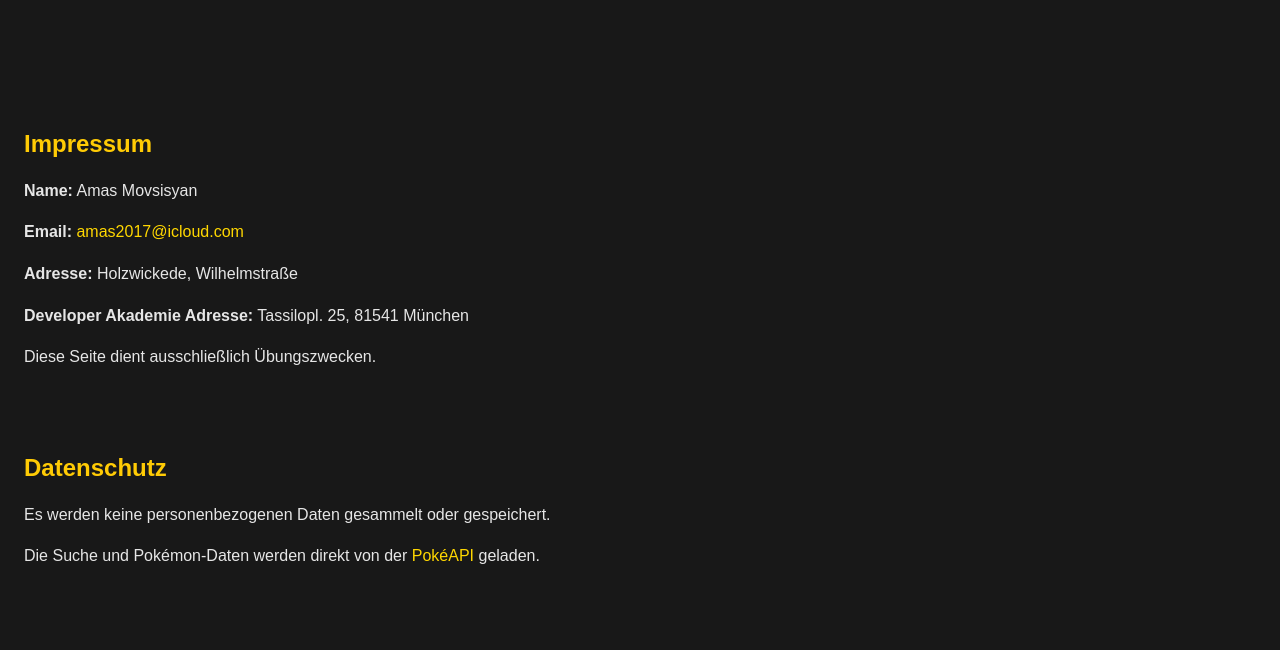
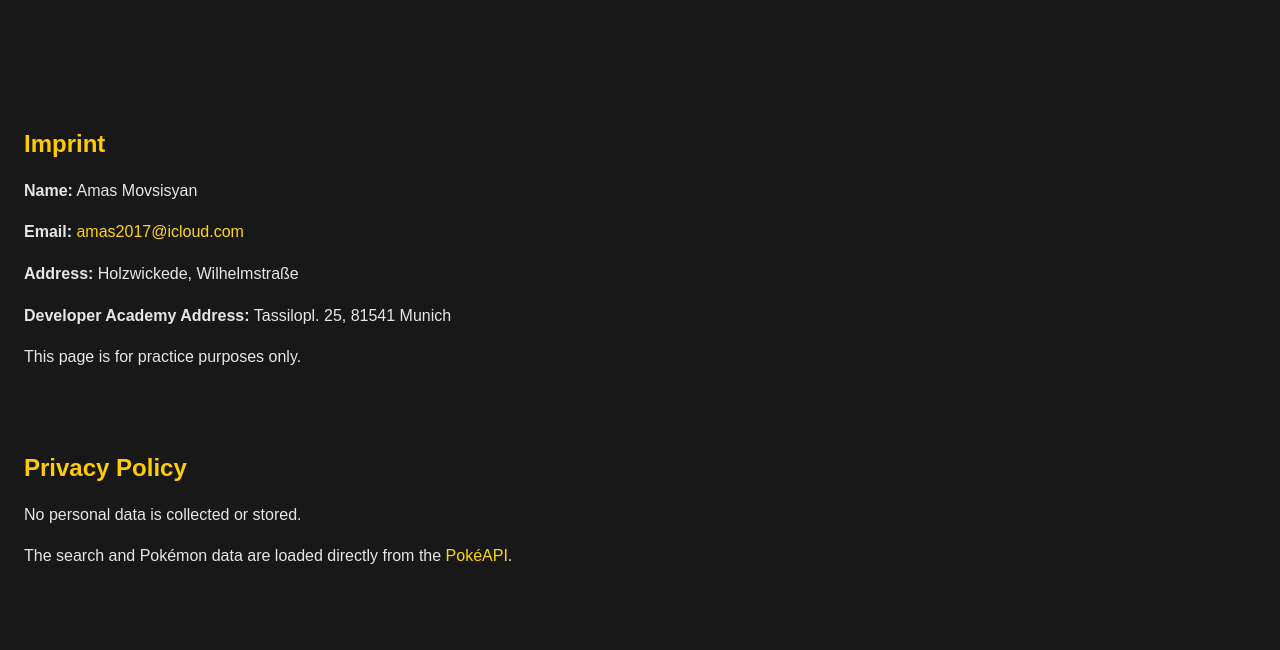
Before and after one commit to AmasMovsisian/Pokedex, a plain HTML site: page impressum.html in a window 1280 px wide. Shown: the part 150-800 px from the top of the page. Drawn offline with Linux system fonts and the light colour scheme.

Commit message:
impressum is now in english!

```diff
--- a/impressum.html
+++ b/impressum.html
@@ -1,10 +1,10 @@
 <!DOCTYPE html>
-<html lang="de">
+<html lang="en">
 
 <head>
     <meta charset="UTF-8">
     <meta name="viewport" content="width=device-width, initial-scale=1.0">
-    <title>Impressum & Datenschutz</title>
+    <title>Imprint & Privacy Policy</title>
     <link rel="stylesheet" href="./styles/style.css">
     <link rel="stylesheet" href="./styles/impressum.css">
     <link rel="stylesheet" href="./styles/assets.css">
@@ -18,30 +18,25 @@
 
     <main>
         <section>
-            <h1>Impressum</h1>
+            <h1>Imprint</h1>
             <p><strong>Name:</strong> Amas Movsisyan</p>
             <p><strong>Email:</strong> <a href="mailto:amas2017@icloud.com">amas2017@icloud.com</a></p>
-            <p><strong>Adresse:</strong> Holzwickede, Wilhelmstraße</p>
-            <p><strong>Developer Akademie Adresse:</strong> Tassilopl. 25, 81541 München </p>
-            <p>Diese Seite dient ausschließlich Übungszwecken.</p>
+            <p><strong>Address:</strong> Holzwickede, Wilhelmstraße</p>
+            <p><strong>Developer Academy Address:</strong> Tassilopl. 25, 81541 Munich</p>
+            <p>This page is for practice purposes only.</p>
         </section>
 
         <section>
-            <h1>Datenschutz</h1>
-            <p>Es werden keine personenbezogenen Daten gesammelt oder gespeichert.</p>
-            <p>Die Suche und Pokémon-Daten werden direkt von der <a href="https://pokeapi.co/"
-                    target="_blank">PokéAPI</a> geladen.</p>
+            <h1>Privacy Policy</h1>
+            <p>No personal data is collected or stored.</p>
+            <p>The search and Pokémon data are loaded directly from the <a href="https://pokeapi.co/"
+                    target="_blank">PokéAPI</a>.</p>
         </section>
     </main>
 
     <footer>
-        &copy; 2025 Amas Movsisyan | <a href="./index.html">Zurück zur Hauptseite</a>
+        &copy; 2025 Amas Movsisyan | <a href="./index.html">Back to main page</a>
     </footer>
 </body>
 
 </html>
-
-
-</body>
-
-</html>
```
